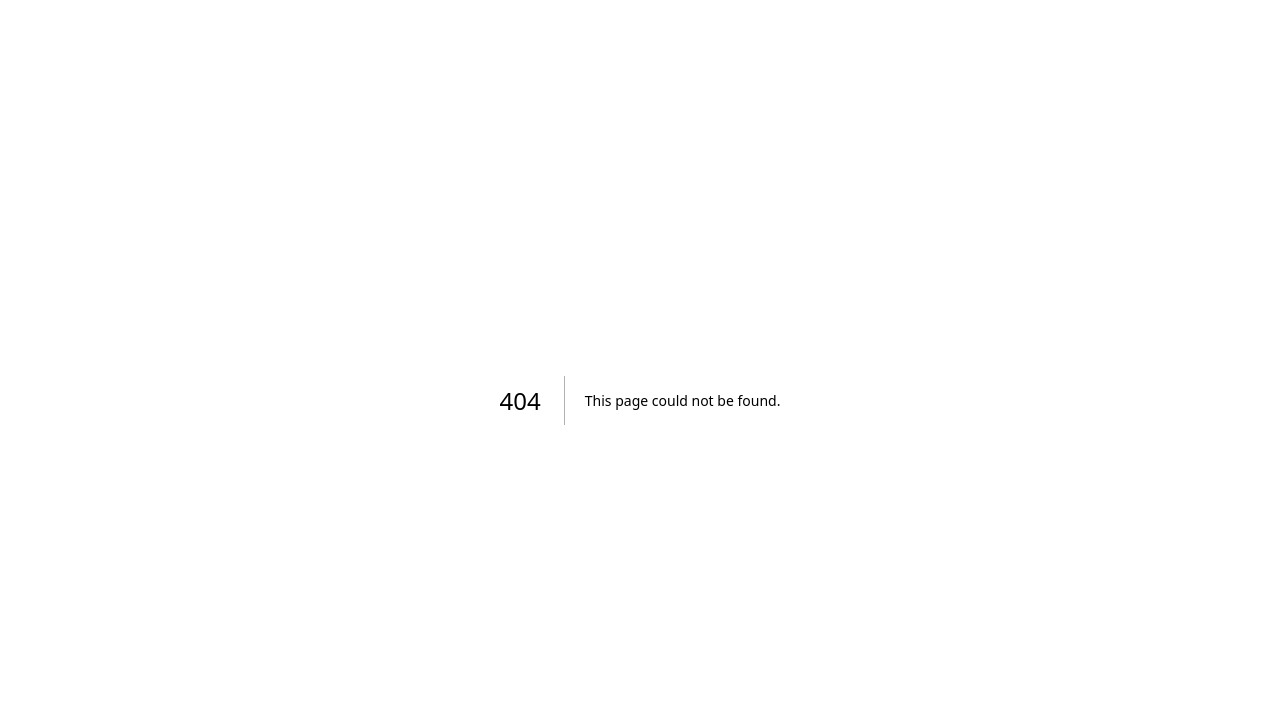
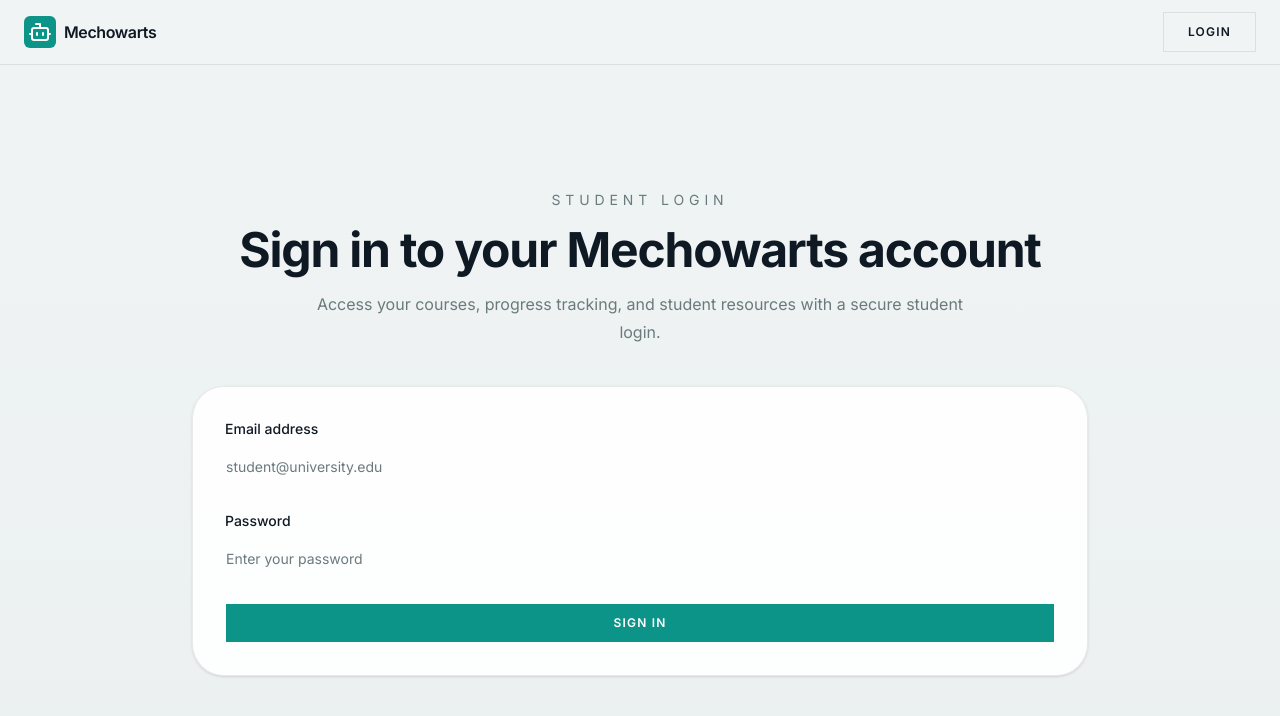
Before and after one commit to T4snimul/mechowarts-frontend, a Next.js app: page /auth in a window 1280 px wide. Before the commit this address had no page. Shown: the top 716 px of the page. Built offline with nearby package versions, Linux system fonts and the light colour scheme; a web font is replaced by a local one.

Commit message:
FEAT: Docs updated

```diff
--- /dev/null
+++ b/app/auth/page.tsx
@@ -0,0 +1,37 @@
+import type { Metadata } from "next";
+
+import RootHeader from "@/components/shared/root-header";
+import LoginForm from "@/components/shared/login-form";
+
+export const metadata: Metadata = {
+  title: "Mechowarts | Sign In",
+  description: "Student login for Mechowarts.",
+};
+
+export default function AuthPage() {
+  return (
+    <div className="selection:bg-primary selection:text-background from-background to-muted/40 flex min-h-screen flex-col bg-linear-to-b">
+      <RootHeader />
+      <main className="flex flex-1 items-center justify-center px-6 py-12">
+        <div className="mx-auto w-full max-w-4xl space-y-10">
+          <section className="space-y-4 text-center">
+            <p className="text-muted-foreground text-sm tracking-[0.35em] uppercase">
+              Student login
+            </p>
+            <h1 className="text-4xl font-bold tracking-tight md:text-5xl">
+              Sign in to your Mechowarts account
+            </h1>
+            <p className="text-muted-foreground mx-auto max-w-2xl text-base leading-7">
+              Access your courses, progress tracking, and student resources with
+              a secure student login.
+            </p>
+          </section>
+
+          <div className="border-border bg-card/90 rounded-[2rem] border p-8 shadow-sm">
+            <LoginForm />
+          </div>
+        </div>
+      </main>
+    </div>
+  );
+}
--- a/app/dashboard/page.tsx
+++ b/app/dashboard/page.tsx
@@ -1,12 +1,22 @@
-import { Metadata } from "next";
+import type { Metadata } from "next";
+
+import RootHeader from "@/components/shared/root-header";
+import DashboardWelcome from "@/components/shared/dashboard-welcome";
 
 export const metadata: Metadata = {
   title: "Mechowarts | Dashboard",
-  description: "Dashboard has everything a student needs",
+  description: "Dashboard has everything a student needs.",
 };
 
 export default function Dashboard() {
   return (
-    <div className="selection:bg-primary selection:text-background from-background to-muted/40 flex min-h-screen flex-col bg-linear-to-b"></div>
+    <div className="selection:bg-primary selection:text-background from-background to-muted/40 flex min-h-screen flex-col bg-linear-to-b">
+      <RootHeader />
+      <main className="flex flex-1 items-center justify-center px-6 py-12">
+        <div className="w-full max-w-5xl px-4 py-6 sm:px-6">
+          <DashboardWelcome />
+        </div>
+      </main>
+    </div>
   );
 }
--- /dev/null
+++ b/components/shared/dashboard-welcome.tsx
@@ -0,0 +1,58 @@
+"use client";
+
+import { useEffect, useState } from "react";
+import { useRouter } from "next/navigation";
+
+import { Button } from "@/components/ui/button";
+import { clearStoredUser, getStoredUser, type AuthUser } from "@/lib/auth";
+
+export default function DashboardWelcome() {
+  const router = useRouter();
+  const [user, setUser] = useState<AuthUser | null>(null);
+
+  useEffect(() => {
+    setUser(getStoredUser());
+  }, []);
+
+  const handleSignOut = () => {
+    clearStoredUser();
+    setUser(null);
+    router.push("/auth");
+  };
+
+  return (
+    <div className="space-y-6">
+      <section className="border-border bg-card/90 rounded-3xl border p-8 shadow-sm">
+        <div className="space-y-3">
+          <div className="flex items-center justify-between gap-4">
+            <div>
+              <p className="text-muted-foreground text-sm tracking-[0.35em] uppercase">
+                Student dashboard
+              </p>
+              <h1 className="text-3xl font-bold tracking-tight">
+                Welcome to Mechowarts
+              </h1>
+            </div>
+          </div>
+          <p className="text-muted-foreground">
+            {user
+              ? `You are signed in as ${user.email}. Use the dashboard to manage courses, progress, and resources.`
+              : "Sign in to unlock your student dashboard and access academic tools."}
+          </p>
+        </div>
+      </section>
+
+      <div className="flex flex-col gap-3 sm:flex-row sm:items-center sm:justify-between">
+        {user ? (
+          <Button type="button" variant="outline" onClick={handleSignOut}>
+            Sign out
+          </Button>
+        ) : (
+          <Button type="button" onClick={() => router.push("/auth")}>
+            Sign in
+          </Button>
+        )}
+      </div>
+    </div>
+  );
+}
--- /dev/null
+++ b/components/shared/login-form.tsx
@@ -0,0 +1,108 @@
+"use client";
+
+import { useState } from "react";
+import { useRouter } from "next/navigation";
+import { useForm } from "react-hook-form";
+import { zodResolver } from "@hookform/resolvers/zod";
+import { z } from "zod";
+
+import { Button } from "@/components/ui/button";
+import { Input } from "@/components/ui/input";
+import { signIn, storeAuthUser, type SignInCredentials } from "@/lib/auth";
+
+const loginSchema = z.object({
+  email: z.string().email("Enter a valid email address."),
+  password: z.string().min(8, "Password must be at least 8 characters."),
+});
+
+type LoginFormValues = z.infer<typeof loginSchema>;
+
+export default function LoginForm() {
+  const router = useRouter();
+  const [serverError, setServerError] = useState<string | null>(null);
+
+  const {
+    register,
+    handleSubmit,
+    formState: { errors, isSubmitting },
+  } = useForm<LoginFormValues>({
+    resolver: zodResolver(loginSchema),
+    defaultValues: {
+      email: "",
+      password: "",
+    },
+  });
+
+  const onSubmit = async (values: LoginFormValues) => {
+    setServerError(null);
+
+    const result = await signIn(values);
+
+    if (!result.success || !result.user) {
+      setServerError(result.message);
+      return;
+    }
+
+    storeAuthUser(result.user);
+    router.push("/dashboard");
+  };
+
+  return (
+    <form className="space-y-6" onSubmit={handleSubmit(onSubmit)} noValidate>
+      <div className="space-y-2">
+        <label
+          htmlFor="email"
+          className="text-foreground block text-sm font-medium"
+        >
+          Email address
+        </label>
+        <Input
+          id="email"
+          type="email"
+          placeholder="student@university.edu"
+          aria-invalid={Boolean(errors.email)}
+          {...register("email")}
+        />
+        {errors.email ? (
+          <p className="text-destructive/90 text-xs" role="alert">
+            {errors.email.message}
+          </p>
+        ) : null}
+      </div>
+
+      <div className="space-y-2">
+        <label
+          htmlFor="password"
+          className="text-foreground block text-sm font-medium"
+        >
+          Password
+        </label>
+        <Input
+          id="password"
+          type="password"
+          placeholder="Enter your password"
+          aria-invalid={Boolean(errors.password)}
+          {...register("password")}
+        />
+        {errors.password ? (
+          <p className="text-destructive/90 text-xs" role="alert">
+            {errors.password.message}
+          </p>
+        ) : null}
+      </div>
+
+      {serverError ? (
+        <div
+          className="border-destructive/20 bg-destructive/10 text-destructive rounded-lg border p-3 text-sm"
+          role="alert"
+        >
+          {serverError}
+        </div>
+      ) : null}
+
+      <Button type="submit" className="w-full" disabled={isSubmitting}>
+        {isSubmitting ? "Signing in..." : "Sign in"}
+      </Button>
+    </form>
+  );
+}
--- /dev/null
+++ b/lib/auth.ts
@@ -0,0 +1,86 @@
+export type SignInCredentials = {
+  email: string;
+  password: string;
+};
+
+export type AuthUser = {
+  email: string;
+  name: string;
+};
+
+export type SignInResult = {
+  success: boolean;
+  user?: AuthUser;
+  message: string;
+};
+
+const AUTH_STORAGE_KEY = "mechowarts-auth";
+
+export function signIn(credentials: SignInCredentials): Promise<SignInResult> {
+  const isEmailValid = /^[^\s@]+@[^\s@]+\.[^\s@]+$/.test(credentials.email);
+  const isPasswordValid = credentials.password.length >= 8;
+
+  if (!isEmailValid) {
+    return Promise.resolve({
+      success: false,
+      message: "Enter a valid email address.",
+    });
+  }
+
+  if (!isPasswordValid) {
+    return Promise.resolve({
+      success: false,
+      message: "Password must be at least 8 characters.",
+    });
+  }
+
+  const user: AuthUser = {
+    email: credentials.email,
+    name: credentials.email.split("@")[0],
+  };
+
+  return Promise.resolve({
+    success: true,
+    user,
+    message: "Signed in successfully.",
+  });
+}
+
+export function storeAuthUser(user: AuthUser) {
+  if (typeof window === "undefined") {
+    return;
+  }
+
+  window.localStorage.setItem(AUTH_STORAGE_KEY, JSON.stringify(user));
+}
+
+export function getStoredUser(): AuthUser | null {
+  if (typeof window === "undefined") {
+    return null;
+  }
+
+  const raw = window.localStorage.getItem(AUTH_STORAGE_KEY);
+
+  if (!raw) {
+    return null;
+  }
+
+  try {
+    const parsed = JSON.parse(raw) as AuthUser;
+    if (parsed?.email && parsed?.name) {
+      return parsed;
+    }
+  } catch {
+    return null;
+  }
+
+  return null;
+}
+
+export function clearStoredUser() {
+  if (typeof window === "undefined") {
+    return;
+  }
+
+  window.localStorage.removeItem(AUTH_STORAGE_KEY);
+}
```
Also changed, not shown: 14 other files (tests, documents, lock files or other folders).
